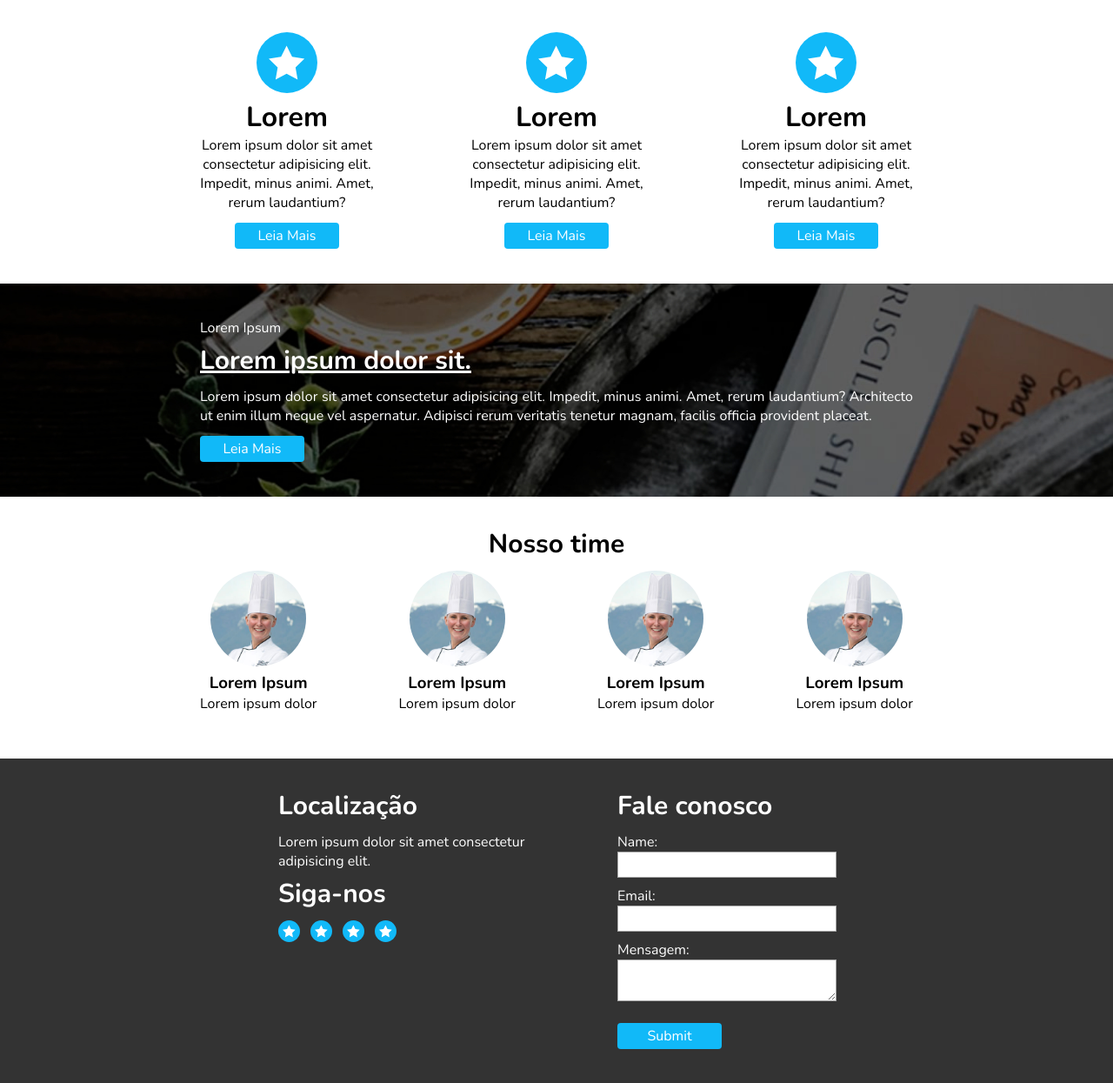
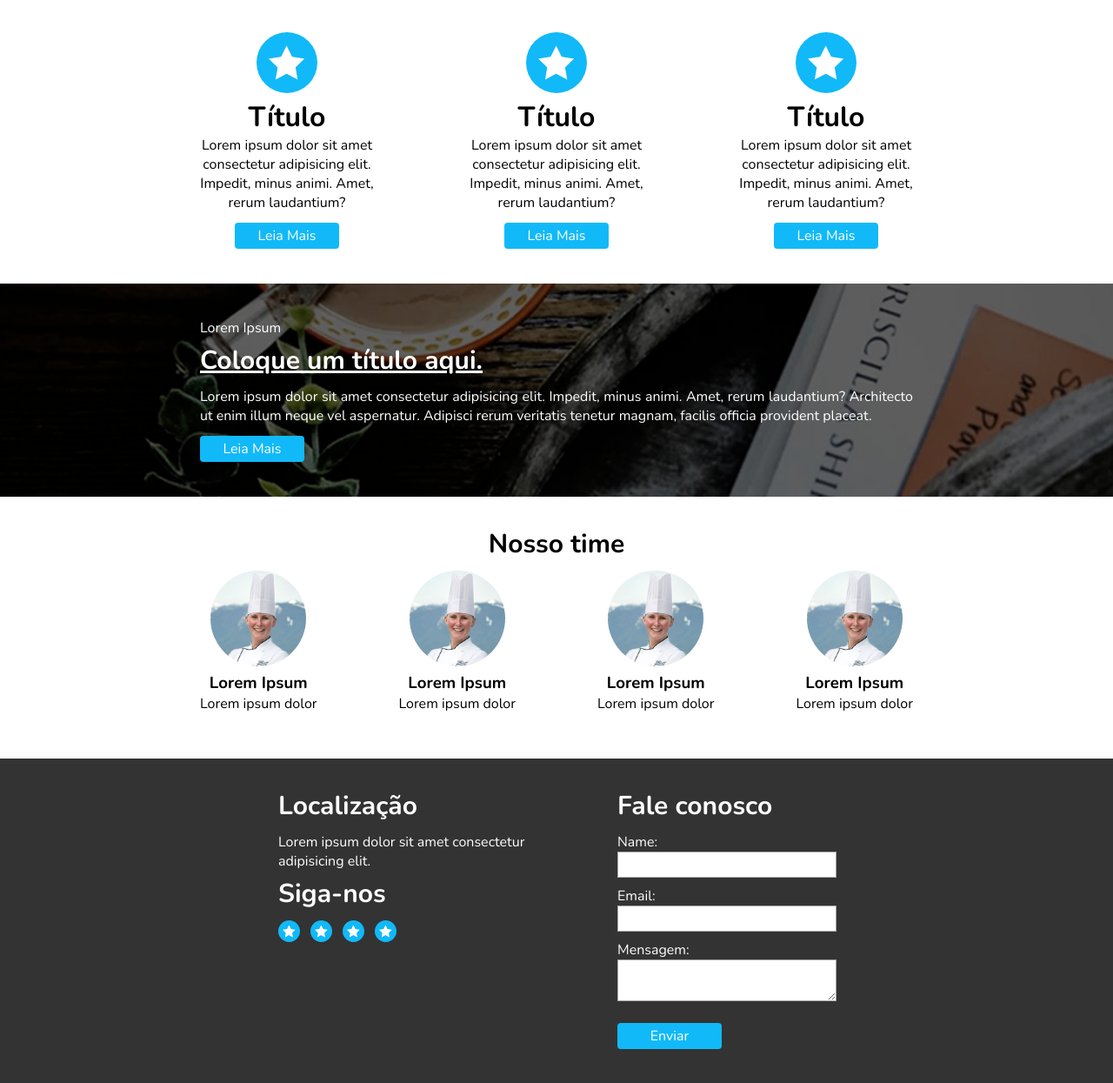
Before and after one commit to GustavoDias7/restaurant-template, a plain HTML site: page index.html in a window 1280 px wide. Shown: the part 1164-2409 px from the top of the page at 87% size. Drawn offline with nearby package versions, Linux system fonts and the light colour scheme.

Commit message:
Update titles and submit button

```diff
--- a/index.html
+++ b/index.html
@@ -108,7 +108,7 @@
 
             <div class="topic">
                 <img src="./assets/star.svg" alt="icon">
-                <h3>Lorem</h3>
+                <h3>Título</h3>
                 <p>
                     Lorem ipsum dolor sit amet
                     consectetur adipisicing elit.
@@ -122,7 +122,7 @@
 
             <div class="topic">
                 <img src="./assets/star.svg" alt="icon">
-                <h3>Lorem</h3>
+                <h3>Título</h3>
                 <p>
                     Lorem ipsum dolor sit amet
                     consectetur adipisicing elit.
@@ -136,7 +136,7 @@
 
             <div class="topic">
                 <img src="./assets/star.svg" alt="icon">
-                <h3>Lorem</h3>
+                <h3>Título</h3>
                 <p>
                     Lorem ipsum dolor sit amet
                     consectetur adipisicing elit.
@@ -155,7 +155,7 @@
 
         <div class="section05Container">
             <p>Lorem Ipsum</p>
-            <h2>Lorem ipsum dolor sit.</h2>
+            <h2>Coloque um título aqui.</h2>
             <p>
                 Lorem ipsum dolor sit amet
                 consectetur adipisicing elit.
@@ -238,7 +238,7 @@
                             <textarea name="user_message" id="message"></textarea>
                         </li>
                         <li>
-                            <button type="submit" class="genericButton" id="submitButton">Submit</button>
+                            <button type="submit" class="genericButton" id="submitButton">Enviar</button>
                         </li>
                     </ul>
                 </form>
```
